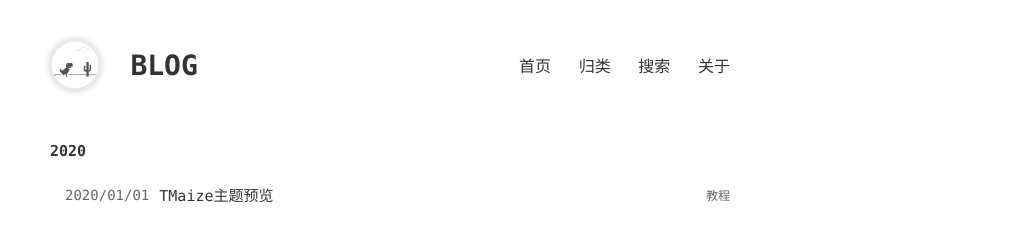
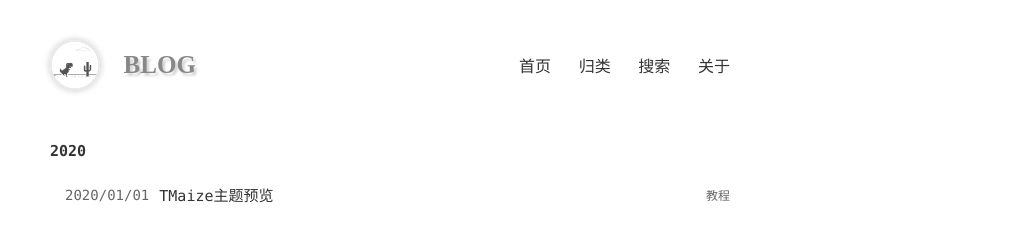
Before and after one commit to swfcsh/swfcsh.github.io, a Jekyll site: the page built from index.html, in a window 1280 px wide. Shown: the top 244 px of the page, without its empty margins (250-1280 px from the left). Built offline with Jekyll 4.4.1, drawn with Linux system fonts in a browser that asks for light colours.

Commit message:
Update common.css

```diff
--- a/static/css/common.css
+++ b/static/css/common.css
@@ -113,10 +113,13 @@ input:-webkit-autofill {
   justify-content: space-between;
 }
 .header .name {
-  margin-left: 3%;
+  margin-left: 2%;
   margin-right: auto;
-  font-size: 28px;
+  font-size: 25px;
   font-weight: bolder;
+  font-family: "Copperplate Gothic Light", serif;
+  color: #888888;
+  text-shadow: 0.1em 0.1em 0.1em rgba(0, 0, 0, 0.18);
 }
 .header .logo {
   flex-shrink: 0;
```
